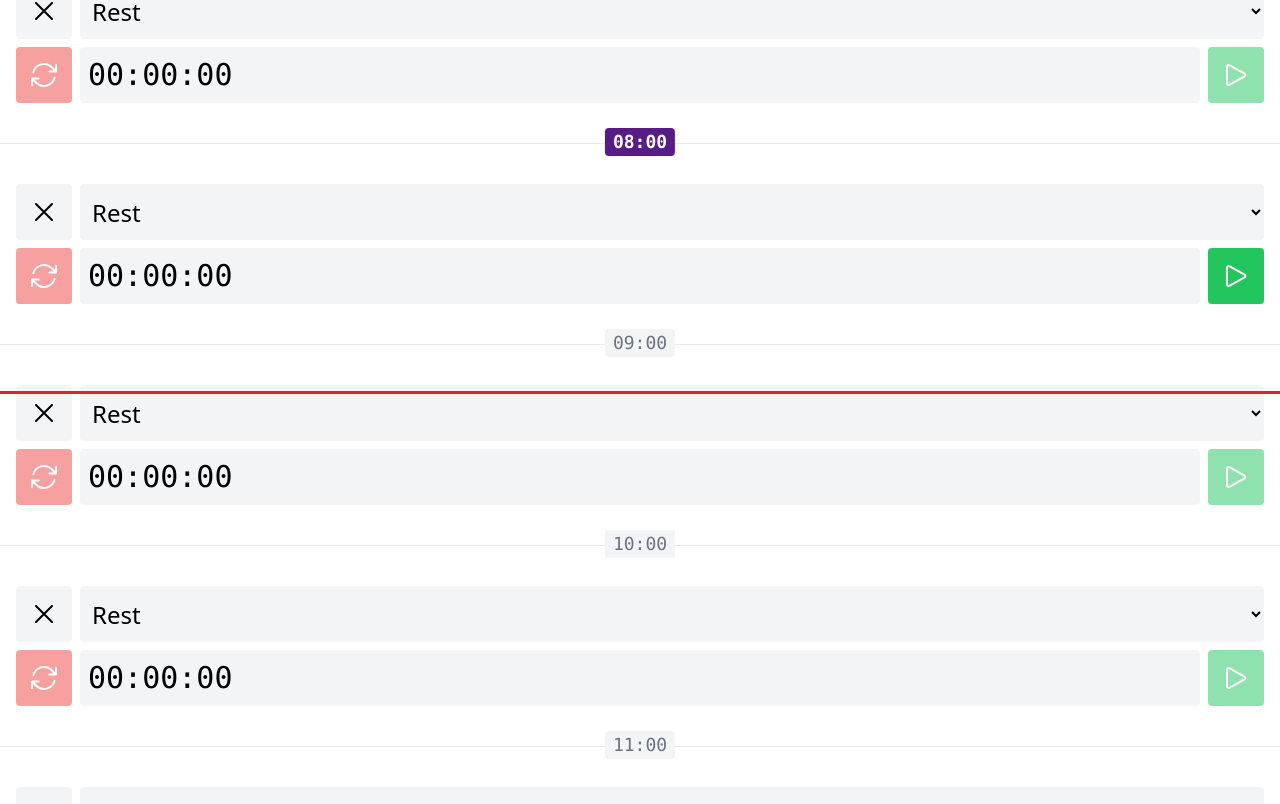
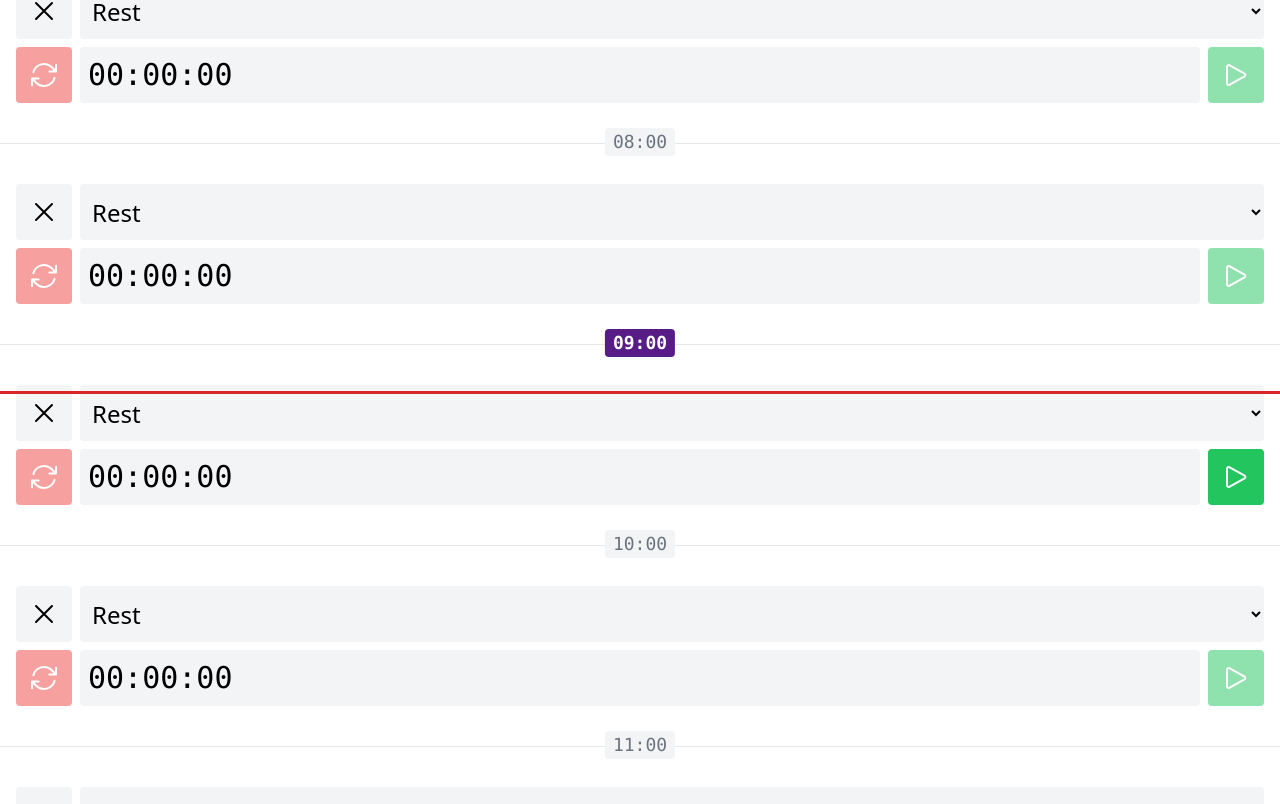
Before and after one commit to drummer-Yurii/ontrack, a Vue app: page /#timeline in a window 1280 px wide. Shown: the part 1554-2358 px from the top of the page. Built offline with nearby package versions, Linux system fonts and the light colour scheme.

Commit message:
dependence of components on current time

```diff
--- a/src/components/TimelineHour.vue
+++ b/src/components/TimelineHour.vue
@@ -1,7 +1,8 @@
 <script setup>
-import { currentHour } from '../functions'
+import { computed } from 'vue'
 import { scrollToHour } from '../timeline-items';
 import { isHourValid } from "../validators"
+import { now } from '../time';
 
 const props = defineProps({
     hour: {
@@ -11,12 +12,12 @@
     }
 })
 
-const classes = [
+const classes = computed(() => [
     'absolute -top-4 left-1/2 -translate-x-1/2 rounded px-2 font-mono text-lg',
-    props.hour === currentHour()
+    props.hour === now.value.getHours()
         ? 'bg-purple-900 font-black text-white'
         : 'bg-gray-100 text-gray-500'
-]
+])
 
 const formattedHour = `${ props.hour.toString().padStart(2, 0) }:00`
 </script>
--- a/src/components/TimelineStopwatch.vue
+++ b/src/components/TimelineStopwatch.vue
@@ -6,7 +6,8 @@
 import BaseButton from './BaseButton.vue'
 import BaseIcon from './BaseIcon.vue'
 import { updateTimelineItem } from '../timeline-items'
-import { currentHour, formatSeconds } from '../functions'
+import { now } from '../time'
+import { formatSeconds } from '../functions'
 import { useStopwatch } from '../composables/stopwatch'
 
 const props = defineProps({
@@ -18,6 +19,12 @@
 })
 
 const { seconds, isRunning, start, stop, reset } = useStopwatch(props.timelineItem.activitySeconds)
+
+watchEffect(() => {
+  if (props.timelineItem.hour !== now.value.getHours() && isRunning.value) {
+    stop()
+  }
+})
 
 watchEffect(() =>
   updateTimelineItem(props.timelineItem, {
@@ -40,7 +47,7 @@
     <BaseButton
       v-else
       :type="BUTTON_TYPE_SUCCESS"
-      :disabled="timelineItem.hour !== currentHour()"
+      :disabled="timelineItem.hour !== now.getHours()"
       @click="start"
     >
       <BaseIcon :name="ICON_PLAY" />
--- a/src/functions.js
+++ b/src/functions.js
@@ -7,10 +7,6 @@
   MEDIUM_PERCENT
 } from './constants'
 import { isNull } from './validators'
-
-export function currentHour() {
-  return new Date().getHours()
-}
 
 export function formatSecondsWithSign(seconds) {
   return `${seconds >= 0 ? '+' : '-'}${formatSeconds(seconds)}`
--- a/src/timeline-items.js
+++ b/src/timeline-items.js
@@ -1,6 +1,6 @@
 import { ref } from 'vue'
-import { currentHour } from './functions'
 import { HOURS_IN_DAY, MIDNIGHT_HOUR } from './constants'
+import { now } from './time'
 
 export const timelineItemRefs = ref([])
 
@@ -14,7 +14,7 @@
   filterTimelineItemsByActivity(timelineItems, activity).forEach((timelineItem) =>
     updateTimelineItem(timelineItem, {
       activityId: null,
-      activitySeconds: timelineItem.hour === currentHour() ? timelineItem.activitySeconds : 0
+      activitySeconds: timelineItem.hour === now.value.getHours() ? timelineItem.activitySeconds : 0
     })
   )
 }
@@ -26,7 +26,7 @@
 }
 
 export function scrollToCurrentHour(isSmooth = false) {
-  scrollToHour(currentHour(), isSmooth)
+  scrollToHour(now.value.getHours(), isSmooth)
 }
 
 export function scrollToHour(hour, isSmooth = true) {
```
